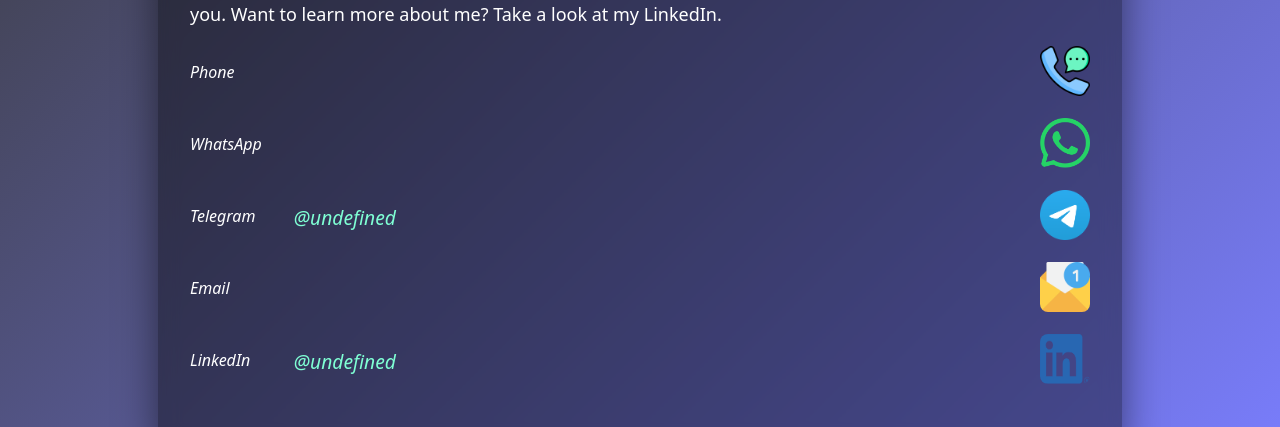
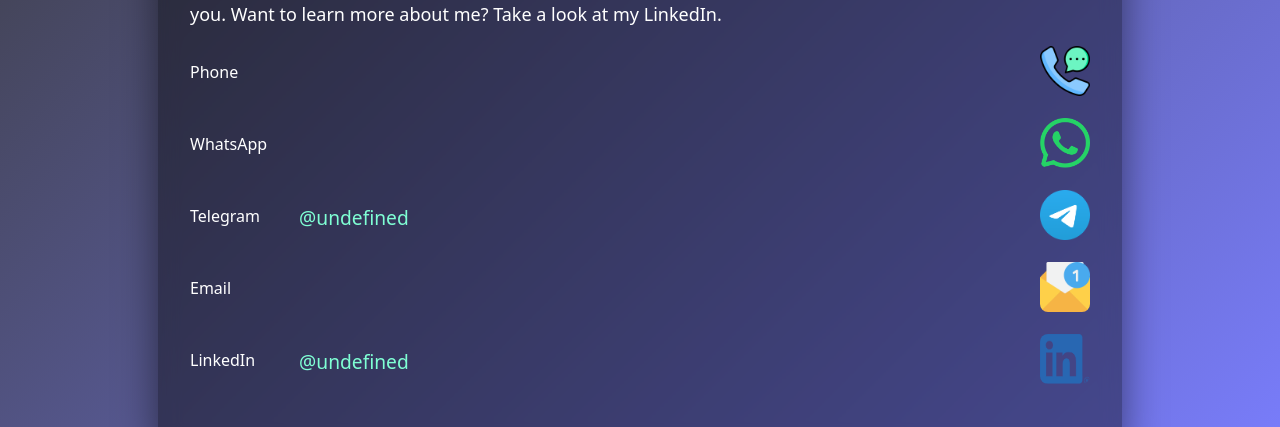
Before and after one commit to TAndrei17/tandreipro-page, a React (Vite) app: page /contact in a window 1280 px wide. Shown: the part 357-784 px from the top of the page. Built offline with nearby package versions, Linux system fonts and the light colour scheme.

Commit message:
refactor: update styles clean code

```diff
--- a/src/components/contact/ContactItemStyle.css
+++ b/src/components/contact/ContactItemStyle.css
@@ -11,6 +11,7 @@
 
 .contact-row a {
 	font-size: 1.2rem;
+	font-style: normal;
 	color: aquamarine;
 	text-decoration: none;
 	transition:
@@ -44,6 +45,7 @@
 
 .contact-label {
 	font-size: 1rem;
+	font-style: normal;
 	font-weight: 500;
 	margin-bottom: 4px;
 }
```
